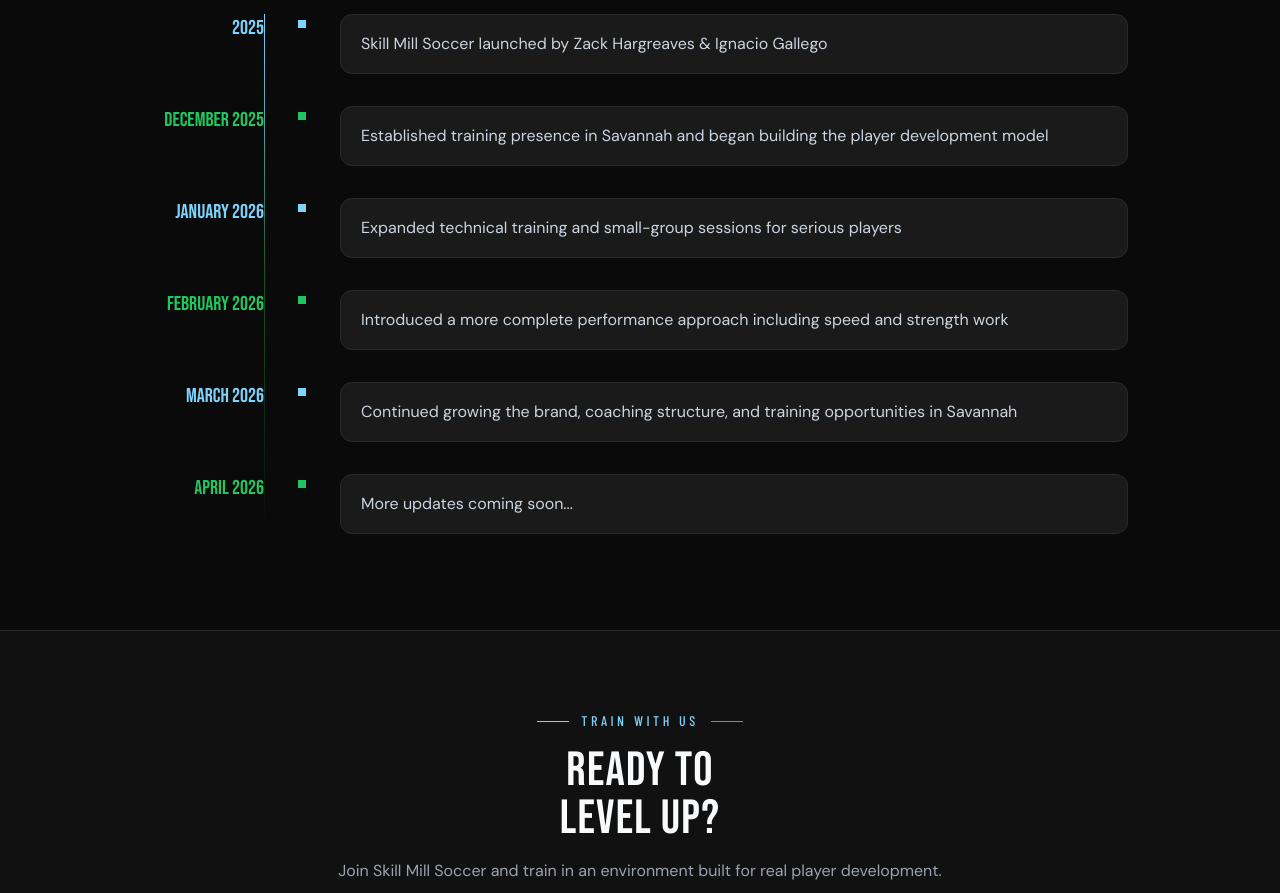
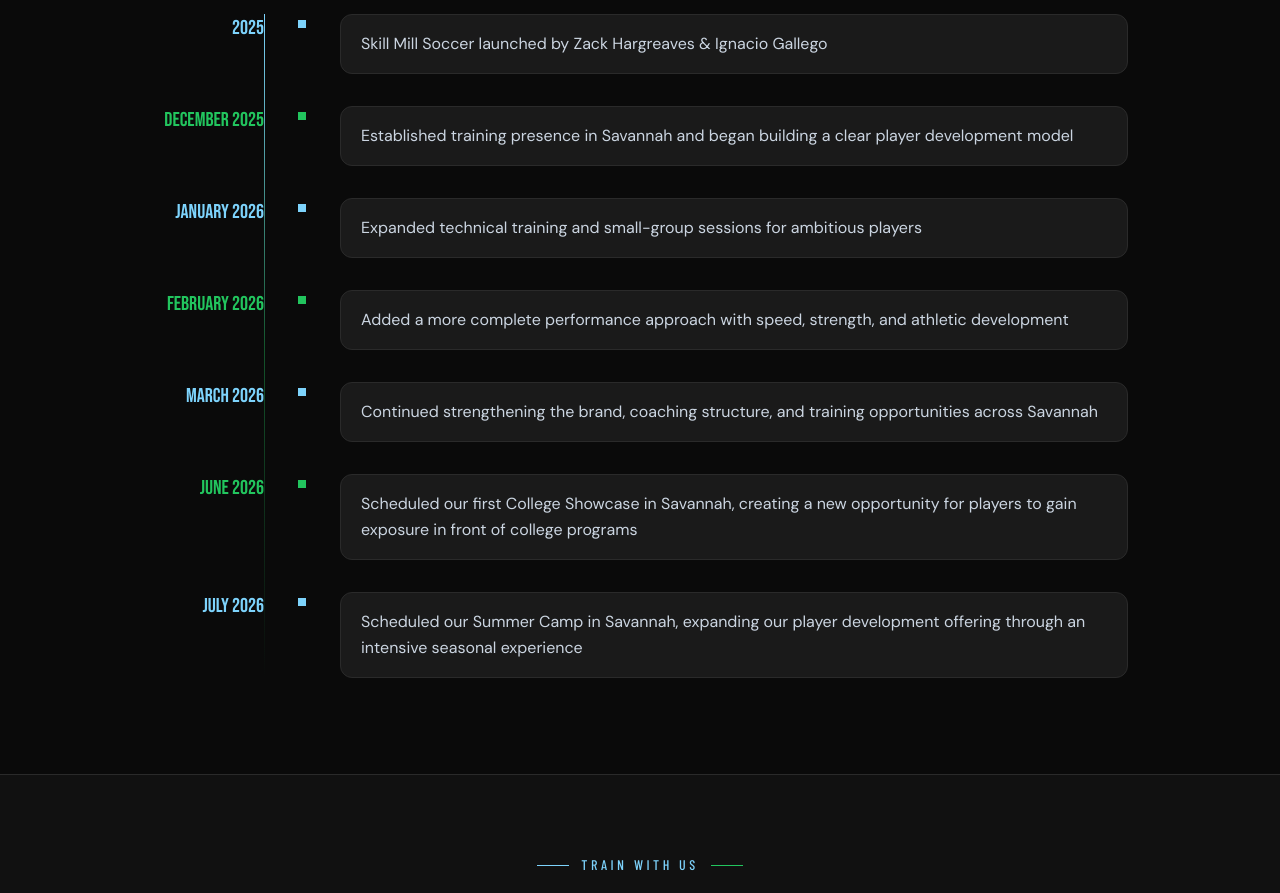
Before and after one commit to savannahathleticacademy-sys/savannah-athletic, a React (Vite) app: page /about in a window 1280 px wide. Shown: the part 2160-3053 px from the top of the page. Built offline with nearby package versions, Linux system fonts and the light colour scheme; a web font is replaced by a local one.

Commit message:
Update About.jsx

```diff
--- a/src/About.jsx
+++ b/src/About.jsx
@@ -26,11 +26,12 @@ const pillars = [
 
 const milestones = [
   { year: '2025', event: 'Skill Mill Soccer launched by Zack Hargreaves & Ignacio Gallego' },
-  { year: 'December 2025', event: 'Established training presence in Savannah and began building the player development model' },
-  { year: 'January 2026', event: 'Expanded technical training and small-group sessions for serious players' },
-  { year: 'February 2026', event: 'Introduced a more complete performance approach including speed and strength work' },
-  { year: 'March 2026', event: 'Continued growing the brand, coaching structure, and training opportunities in Savannah' },
-  { year: 'April 2026', event: 'More updates coming soon...' },
+  { year: 'December 2025', event: 'Established training presence in Savannah and began building a clear player development model' },
+  { year: 'January 2026', event: 'Expanded technical training and small-group sessions for ambitious players' },
+  { year: 'February 2026', event: 'Added a more complete performance approach with speed, strength, and athletic development' },
+  { year: 'March 2026', event: 'Continued strengthening the brand, coaching structure, and training opportunities across Savannah' },
+  { year: 'June 2026', event: 'Scheduled our first College Showcase in Savannah, creating a new opportunity for players to gain exposure in front of college programs' },
+  { year: 'July 2026', event: 'Scheduled our Summer Camp in Savannah, expanding our player development offering through an intensive seasonal experience' },
 ]
 
 export default function About() {
```
